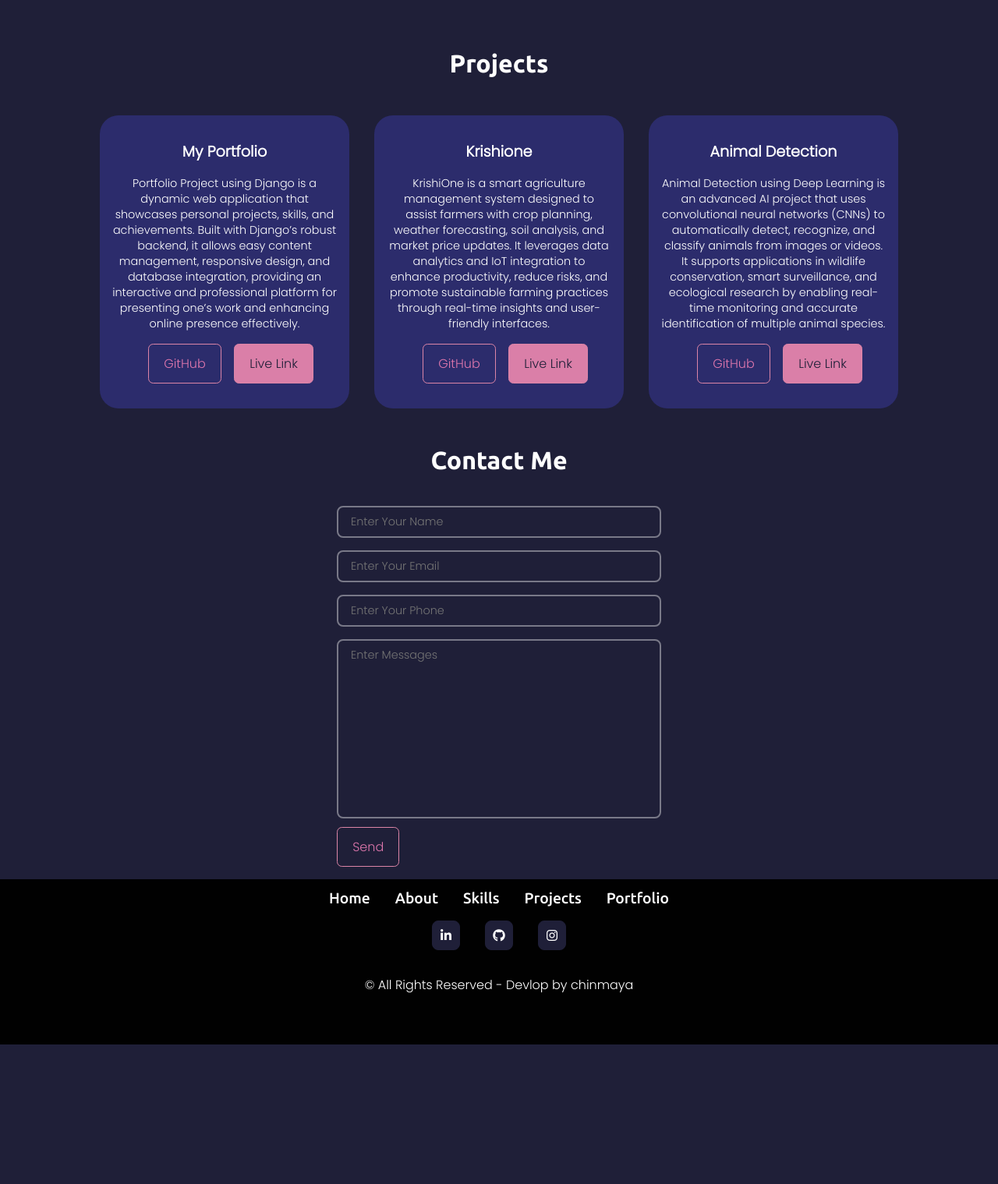
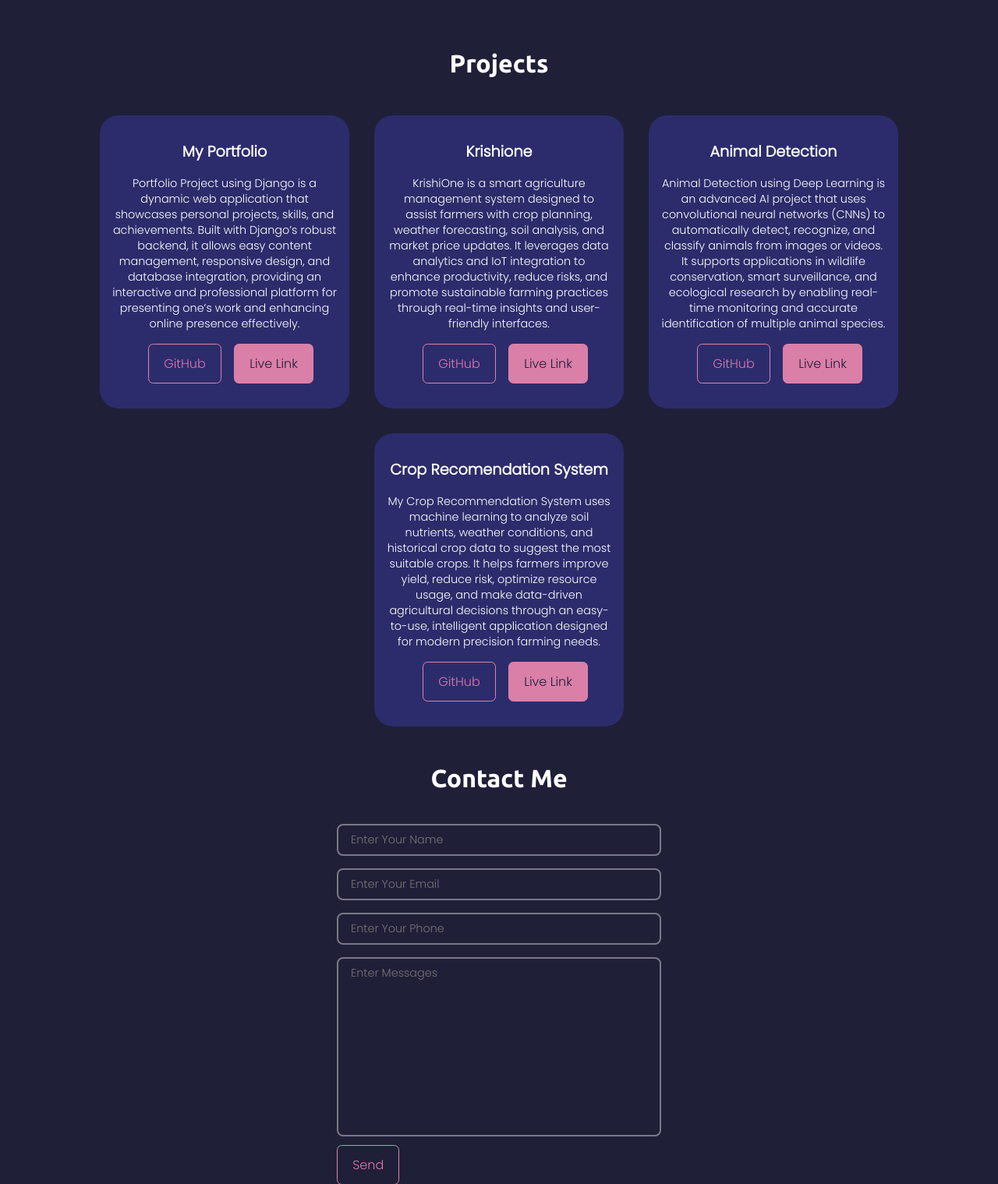
Before and after one commit to Student-ChinmayaMohanty/portfolio, a Django app: page / in a window 1280 px wide; the page is wider, and only the part inside the window is pictured. Shown: the part 1831-3350 px from the top of that part at 78% size. Before the commit the page ends 3171 px from the top of that part, so only its background shows below. Run offline with Django 5.2, Linux system fonts and the light colour scheme; some libraries are stand-ins or nearby versions.

Commit message:
Updated files

```diff
--- a/portfolio/Base/templates/home.html
+++ b/portfolio/Base/templates/home.html
@@ -5,14 +5,12 @@
     <meta charset="UTF-8">
     <meta http-equiv="X-UA-Compatible" content="IE=edge">
     <meta name="viewport" content="width=device-width, initial-scale=1.0">
-
-    <title>Portfolio</title>
-
-    <link rel="icon" type="image/x-icon" href="{% static 'images/favicon.jpeg' %}">
+    <title>portfolio</title>
+    <link rel="icon" href="{% static 'images/favicon.jpeg' %}">
     <link rel="stylesheet" href="{% static 'css/style.css' %}">
 
-    <link rel="stylesheet"
-          href="https://cdnjs.cloudflare.com/ajax/libs/font-awesome/6.1.1/css/all.min.css">
+
+    <link rel="stylesheet" href="https://cdnjs.cloudflare.com/ajax/libs/font-awesome/6.1.1/css/all.min.css">
 </head>
 <body>
 
@@ -40,8 +38,8 @@
             <div class="home-content">
                 <h6 class="poppinss">Hi, I'm</h6>
                 <h1 class="t-white">Chinmaya Mohanty</h1>
-                <h4 class="poppinss">Software Engineer</h4>
-                <a href="{% static 'pdf/my cv 1.pdf' %}"  target="_blank">
+                <h4 class="poppinss">software Engineer</h4>
+                <a href="{% static 'pdf/my_cv_1.pdf' %}"  target="_blank">
                     <button class="btn poppins">Resume</button></a>
 
                 <a class="btn live poppins" id="hireme" href="https://www.linkedin.com/in/chinmaya-mohanty-196089294"
@@ -51,7 +49,7 @@
         <div class="home-right flex s-center items-center">
             <div class="circle flex s-center items-center" id="mainImage">
 
-                <img src="{% static 'images/img 1.jpg'%}" alt="">
+                <img src="{% static 'images/img1.jpg'%}" alt="">
             </div>
 
         </div>
@@ -119,7 +117,7 @@
                 <p class="t-white poppins">Portfolio Project using Django is a dynamic web application that showcases personal projects, skills, and achievements. Built with Django’s robust backend, it allows easy content management, responsive design, and database integration, providing an interactive and professional platform for presenting one’s work and enhancing online presence effectively.
 </p>
                 <div class="buttons flex s-around">
-                    <a href=""
+                    <a href="https://github.com/Student-ChinmayaMohanty/portfolio.git"
                         target="_blanks"
                          class="btn mx-1 m-top">GitHub</a>
                     <a href="" target="_blanks" class="btn m-top live">Live
@@ -130,16 +128,27 @@
                 <h1 class="t-white poppins">Krishione</h1>
                 <p class="t-white poppins">KrishiOne is a smart agriculture management system designed to assist farmers with crop planning, weather forecasting, soil analysis, and market price updates. It leverages data analytics and IoT integration to enhance productivity, reduce risks, and promote sustainable farming practices through real-time insights and user-friendly interfaces.</p>
                 <div class="buttons flex s-around">
-                    <a href=""
+                    <a href="https://github.com/Student-ChinmayaMohanty/Krishione-web"
                      target="_blanks"
                       class="btn mx-1 m-top">GitHub</a>
-                    <a href="https://github.com/Student-ChinmayaMohanty/Krishione-web" target="_blanks" class="btn m-top live">Live
+                    <a href="" target="_blanks" class="btn m-top live">Live
                         Link</a>
                 </div>
             </div>
             <div class="projects-item flex f-col s-center items-center">
                 <h1 class="t-white poppins">Animal Detection</h1>
                 <p class="t-white poppins">Animal Detection using Deep Learning is an advanced AI project that uses convolutional neural networks (CNNs) to automatically detect, recognize, and classify animals from images or videos. It supports applications in wildlife conservation, smart surveillance, and ecological research by enabling real-time monitoring and accurate identification of multiple animal species.</p>
+                <div class="buttons flex s-around">
+                    <a href="" target="_blanks"
+                        class="btn mx-1 m-top">GitHub</a>
+                    <a href="#" target="_blanks" class="btn m-top live">Live
+                        Link</a>
+                </div>
+            </div>
+            <div class="projects-item flex f-col s-center items-center">
+                <h1 class="t-white poppins">Crop Recomendation System</h1>
+                <p class="t-white poppins">My Crop Recommendation System uses machine learning to analyze soil nutrients, weather conditions, and historical crop data to suggest the most suitable crops. It helps farmers improve yield, reduce risk, optimize resource usage, and make data-driven agricultural decisions through an easy-to-use, intelligent application designed for modern precision farming needs.
+</p>
                 <div class="buttons flex s-around">
                     <a href="" target="_blanks"
                         class="btn mx-1 m-top">GitHub</a>
@@ -185,18 +194,12 @@
 
     <!-- Footer Section -->
     <footer id="footer">
-        <ul class="flex s-center w-80 m-auto my-2 res">
-            <li><a href="#home" class="poppinss">Home</a></li>
-            <li><a href="#about" class="poppinss">About</a></li>
-            <li><a href="#skills" class="poppinss">Skills</a></li>
-            <li><a href="#projects" class="poppinss">Projects</a></li>
-            <li><a href="#portfolio" class="poppinss">Portfolio</a></li>
-        </ul>
+
         <ul class="flex s-center w-80 font-awesome ">
             <a href="https://www.linkedin.com/in/chinmaya-mohanty-196089294" target="_blank">
                 <li><i class="fa-brands fa-linkedin-in"></i></li>
             </a>
-            <a href="" target="_blank">
+            <a href="https://github.com/Student-ChinmayaMohanty" target="_blank">
                 <li><i class="fa-brands fa-github"></i></li>
             </a>
                 <a href="" target="_blank">
```
Also changed, not shown: 2 other files.
